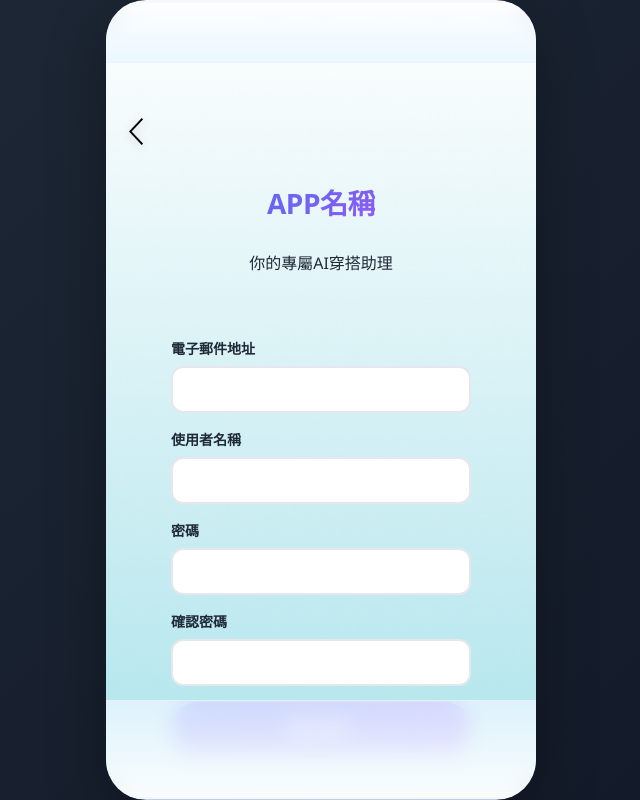
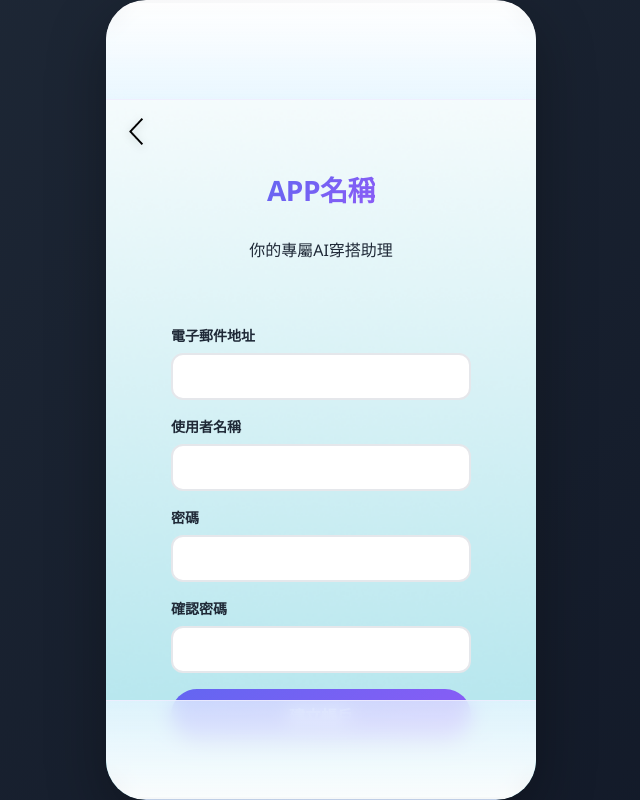
Before and after one commit to HsuZiWei319/project_front, a React (Vite) app: page /register in a window 1280 px wide. Shown: the whole page, without its empty margins (319-959 px from the left). Built offline with nearby package versions, Linux system fonts and the light colour scheme.

Commit message:
註冊和穿搭UI優化

```diff
--- a/src/components/Header/AppHeader.jsx
+++ b/src/components/Header/AppHeader.jsx
@@ -1,7 +1,7 @@
 import React from 'react';
 
-const AppHeader = () => (
-  <div className="login-header">
+const AppHeader = ({ className = '' }) => (
+  <div className={`login-header ${className}`}>
     <h1 className="app-title">APP名稱</h1>
     <p className="app-subtitle">你的專屬AI穿搭助理</p>
   </div>
--- a/src/pages/Outfit/OutfitPage.jsx
+++ b/src/pages/Outfit/OutfitPage.jsx
@@ -223,16 +223,17 @@ const OutfitPage = () => {
                         <div className="outfit-detail-section">
                             <h2 className="outfit-detail-subtitle">穿搭資訊</h2>
                             <div className="outfit-info-box">
-                                <div className="info-row">
+                                {/*<div className="info-row">
                                     <span className="info-label">狀態：</span>
+
                                     <span className="info-value">
                                         {outfit.status === 'completed' ? '✅ 已完成' : '⏳ 處理中'}
                                     </span>
-                                </div>
+                                </div>*/}
                                 <div className="info-row">
                                     <span className="info-label">建立時間：</span>
                                     <span className="info-value">
-                                        {outfit.created_at ? new Date(outfit.created_at).toLocaleDateString('zh-TW', {
+                                        {(outfit.model_created_time || outfit.created_at) ? new Date(outfit.model_created_time || outfit.created_at).toLocaleDateString('zh-TW', {
                                             year: 'numeric',
                                             month: '2-digit',
                                             day: '2-digit',
--- a/src/pages/Register/RegisterPage.css
+++ b/src/pages/Register/RegisterPage.css
@@ -1,6 +1,11 @@
 @import '../../styles/variables.css';
 
 /* ========== 註冊頁面樣式 ========== */
+
+/* 註冊頁專用的 Header 樣式 */
+.register-header {
+  margin-top: 50px; /* 往下移一點 (預設為 100px) */
+}
 
 /* 左上角返回箭頭 */
 .back-arrow {
--- a/src/pages/Register/RegisterPage.jsx
+++ b/src/pages/Register/RegisterPage.jsx
@@ -115,7 +115,7 @@ const RegisterPage = () => {
         {/* 左上角返回箭頭 */}
         <BackButton />
 
-        <AppHeader />
+        <AppHeader className="register-header" />
 
         {isSuccess ? (
           /* 成功訊息 */
--- a/src/pages/Wardrobe/WardrobePage.jsx
+++ b/src/pages/Wardrobe/WardrobePage.jsx
@@ -436,13 +436,13 @@ const WardrobePage = () => {
                                             {/* 底部資訊 */}
                                             <div className="outfit-info">
                                                 <span className="outfit-date">
-                                                    📅 {outfit.created_at ? new Date(outfit.created_at).toLocaleDateString('zh-TW', {
+                                                    {(outfit.model_created_time || outfit.created_at) ? new Date(outfit.model_created_time || outfit.created_at).toLocaleDateString('zh-TW', {
                                                         year: 'numeric',
                                                         month: '2-digit',
                                                         day: '2-digit'
                                                     }) : '日期未知'}
                                                 </span>
-                                                <span className="outfit-status">{outfit.status === 'completed' ? '✅ 已完成' : '⏳ 處理中'}</span>
+                                                {/*<span className="outfit-status">{outfit.status === 'completed' ? '✅ 已完成' : '⏳ 處理中'}</span>*/}
                                             </div>
 
                                         </div>
```
